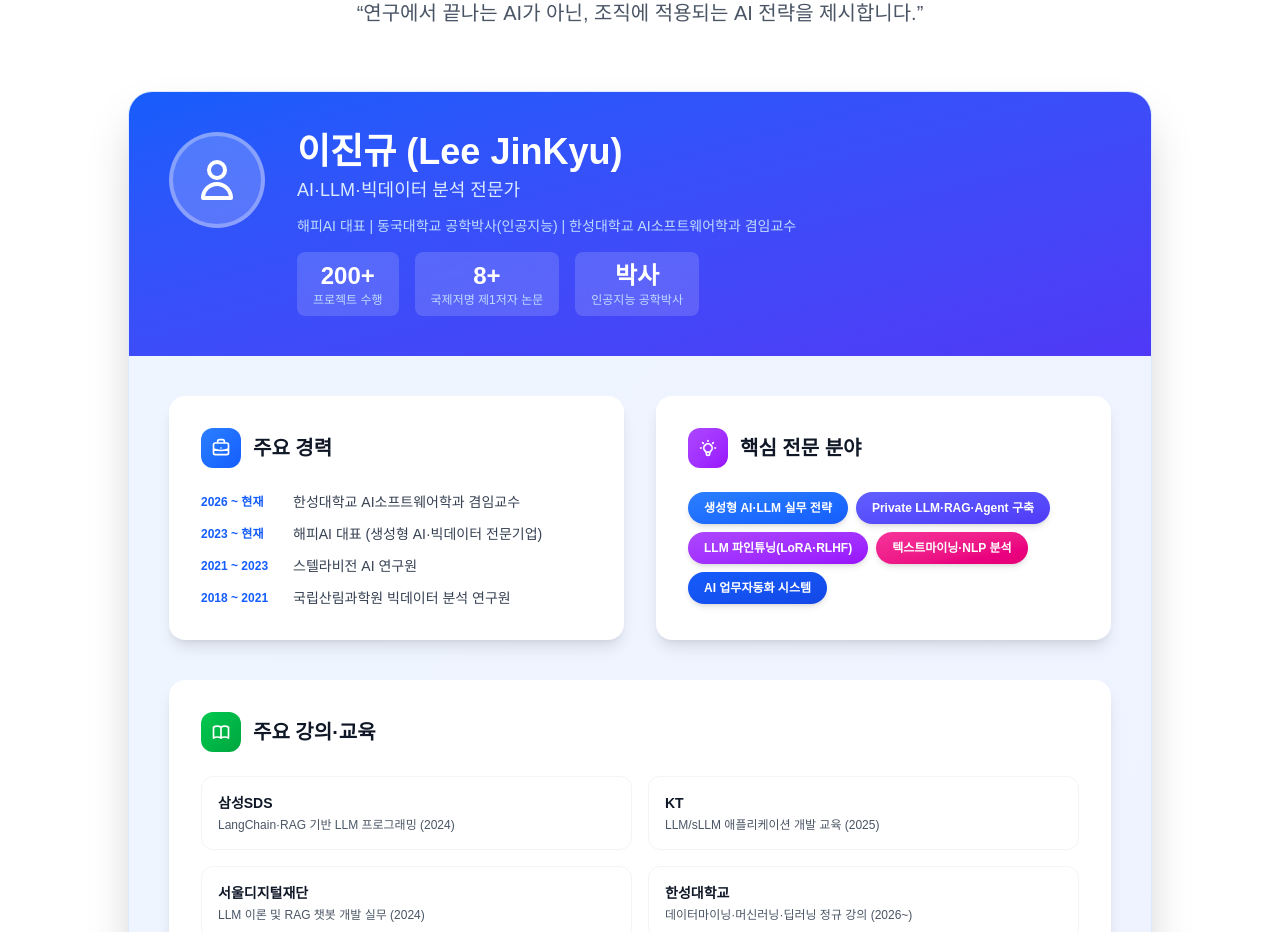
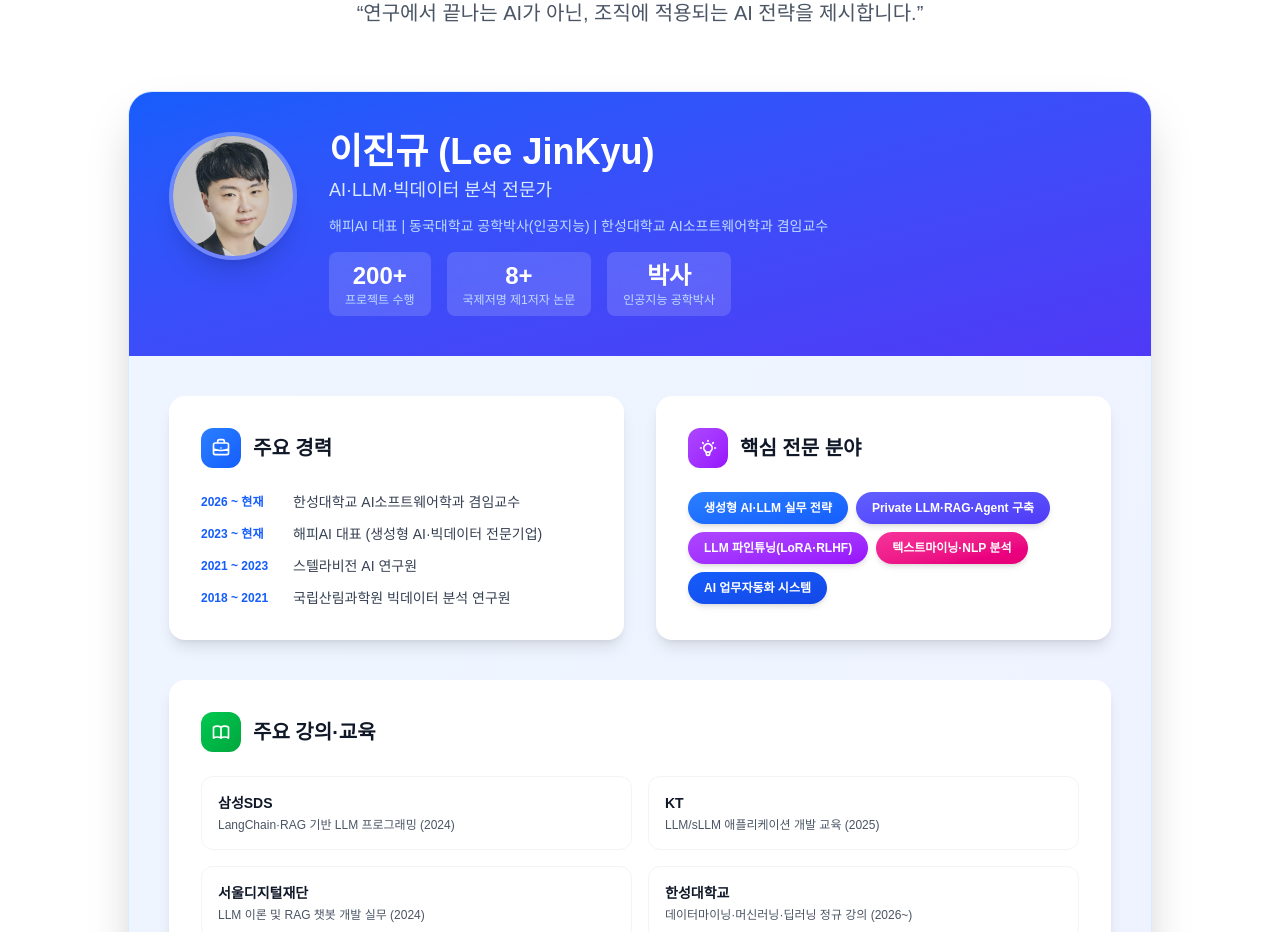
Before and after one commit to leejin-kyu/happyaidata, a Next.js app: page /about in a window 1280 px wide. Shown: the part 1500-2432 px from the top of the page. Built offline with nearby package versions, Linux system fonts and the light colour scheme.

Commit message:
Add CEO profile photo to about page
Co-Authored-By: Claude Opus 4.6 <noreply@anthropic.com>

```diff
--- a/src/app/about/page.js
+++ b/src/app/about/page.js
@@ -1,4 +1,5 @@
 import Link from "next/link";
+import Image from "next/image";
 
 export const metadata = {
   title: '회사소개 - AI 빅데이터 분석 전문 기업',
@@ -138,10 +139,14 @@ export default function About() {
               {/* 헤더 영역 */}
               <div className="bg-gradient-to-br from-blue-600 to-indigo-600 dark:from-blue-700 dark:to-indigo-700 text-white p-10">
                 <div className="flex flex-col md:flex-row items-center md:items-start gap-8">
-                  <div className="w-24 h-24 bg-white/20 backdrop-blur-sm rounded-full flex items-center justify-center flex-shrink-0 border-4 border-white/30">
-                    <svg className="w-12 h-12 text-white" fill="none" stroke="currentColor" viewBox="0 0 24 24">
-                      <path strokeLinecap="round" strokeLinejoin="round" strokeWidth={2} d="M16 7a4 4 0 11-8 0 4 4 0 018 0zM12 14a7 7 0 00-7 7h14a7 7 0 00-7-7z" />
-                    </svg>
+                  <div className="w-28 h-28 md:w-32 md:h-32 rounded-full overflow-hidden flex-shrink-0 border-4 border-white/30 shadow-xl">
+                    <Image
+                      src="/profile.jpg"
+                      alt="이진규 대표"
+                      width={128}
+                      height={128}
+                      className="w-full h-full object-cover"
+                    />
                   </div>
                   <div className="text-center md:text-left">
                     <h3 className="text-3xl md:text-4xl font-bold mb-1">이진규 (Lee JinKyu)</h3>
```
Also changed, not shown: public/profile.jpg (added).
